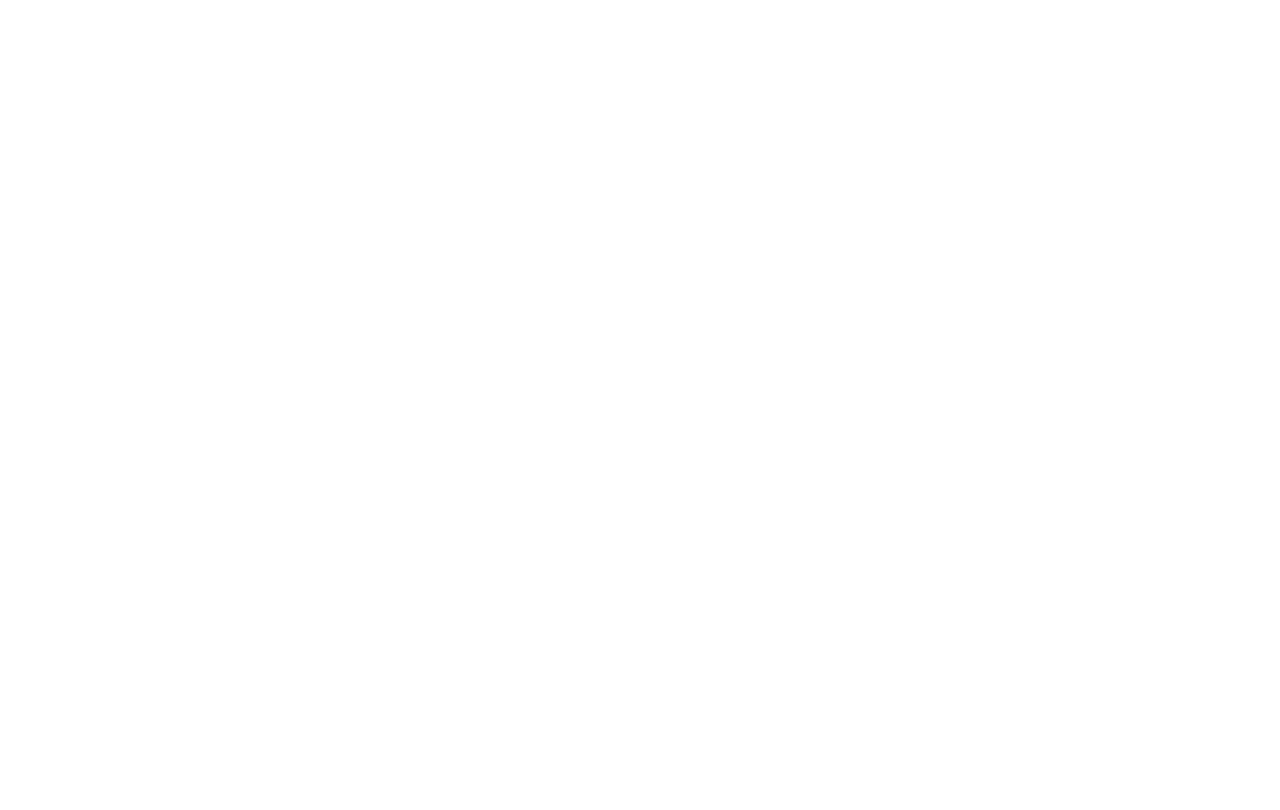
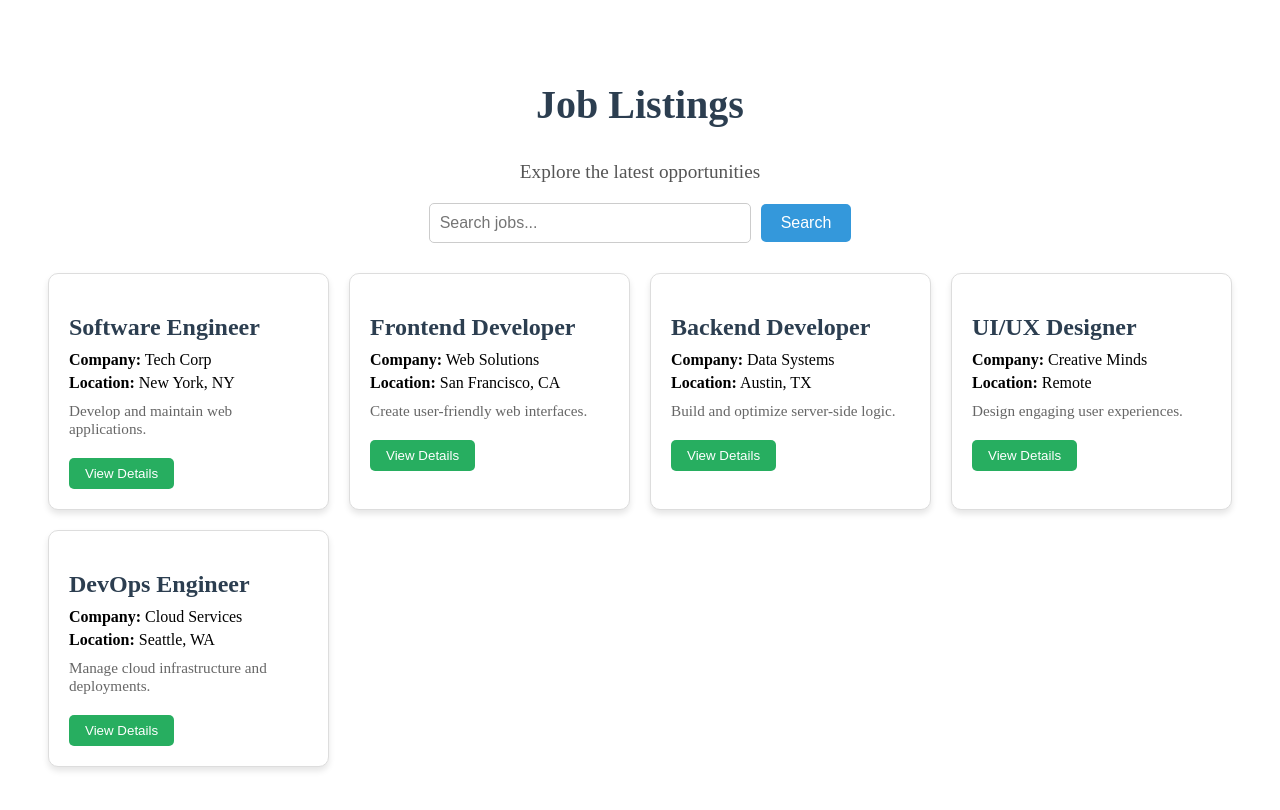
Before and after one commit to KKShaminda/Joblink, an Angular app in the folder joblink-frontend/: page /jobs in a window 1280 px wide. Before the commit this address led to /. Shown: the top 810 px of the page. Built offline with nearby package versions, Linux system fonts and the light colour scheme.

Commit message:
Building the Job Listings Page.

```diff
--- a/joblink-frontend/src/app/app.routes.ts
+++ b/joblink-frontend/src/app/app.routes.ts
@@ -1,6 +1,8 @@
 import { Routes } from '@angular/router';
 import { Landing } from './pages/landing/landing';
+import { JobListings } from './pages/job-listings/job-listings';
 
 export const routes: Routes = [
     { path: '', component: Landing },
+    { path: 'jobs', component: JobListings }
 ];
--- /dev/null
+++ b/joblink-frontend/src/app/pages/job-listings/job-listings.html
@@ -0,0 +1,25 @@
+<section class="job-listings">
+  <header>
+    <h1>Job Listings</h1>
+    <p>Explore the latest opportunities</p>
+  </header>
+
+  <div class="job-search">
+    <input type="text" placeholder="Search jobs..." [(ngModel)]="searchTerm" />
+    <button (click)="searchJobs()">Search</button>
+  </div>
+
+  <div class="jobs-grid" *ngIf="filteredJobs.length > 0; else noJobs">
+    <div class="job-card" *ngFor="let job of filteredJobs">
+      <h2>{{ job.title }}</h2>
+      <p><strong>Company:</strong> {{ job.company }}</p>
+      <p><strong>Location:</strong> {{ job.location }}</p>
+      <p class="desc">{{ job.description }}</p>
+      <button class="apply-btn">View Details</button>
+    </div>
+  </div>
+
+  <ng-template #noJobs>
+    <p class="no-jobs">No jobs found.</p>
+  </ng-template>
+</section>
--- /dev/null
+++ b/joblink-frontend/src/app/pages/job-listings/job-listings.scss
@@ -0,0 +1,96 @@
+.job-listings {
+  text-align: center;
+  padding: 40px;
+
+  header {
+    margin-bottom: 20px;
+
+    h1 {
+      font-size: 2.5rem;
+      color: #2c3e50;
+    }
+
+    p {
+      font-size: 1.2rem;
+      color: #555;
+    }
+  }
+
+  .job-search {
+    margin-bottom: 30px;
+
+    input {
+      padding: 10px;
+      font-size: 1rem;
+      width: 300px;
+      margin-right: 10px;
+      border: 1px solid #ccc;
+      border-radius: 5px;
+    }
+
+    button {
+      padding: 10px 20px;
+      font-size: 1rem;
+      background-color: #3498db;
+      color: white;
+      border: none;
+      border-radius: 5px;
+      cursor: pointer;
+
+      &:hover {
+        background-color: #2980b9;
+      }
+    }
+  }
+
+  .jobs-grid {
+    display: grid;
+    grid-template-columns: repeat(auto-fill, minmax(280px, 1fr));
+    gap: 20px;
+
+    .job-card {
+      background: #fff;
+      border: 1px solid #ddd;
+      border-radius: 10px;
+      padding: 20px;
+      box-shadow: 0 4px 6px rgba(0, 0, 0, 0.1);
+      text-align: left;
+
+      h2 {
+        font-size: 1.5rem;
+        margin-bottom: 10px;
+        color: #2c3e50;
+      }
+
+      p {
+        margin: 5px 0;
+      }
+
+      .desc {
+        margin-top: 10px;
+        font-size: 0.95rem;
+        color: #666;
+      }
+
+      .apply-btn {
+        margin-top: 15px;
+        padding: 8px 16px;
+        background-color: #27ae60;
+        color: white;
+        border: none;
+        border-radius: 5px;
+        cursor: pointer;
+
+        &:hover {
+          background-color: #1e8449;
+        }
+      }
+    }
+  }
+
+  .no-jobs {
+    color: #e74c3c;
+    font-size: 1.2rem;
+    margin-top: 20px;
+  }
+}
--- /dev/null
+++ b/joblink-frontend/src/app/pages/job-listings/job-listings.ts
@@ -0,0 +1,29 @@
+import { Component } from '@angular/core';
+import { FormsModule } from '@angular/forms';
+import { CommonModule } from '@angular/common';
+
+@Component({
+  selector: 'app-job-listings',
+  imports: [ FormsModule, CommonModule ],
+  templateUrl: './job-listings.html',
+  styleUrl: './job-listings.scss'
+})
+export class JobListings {
+  searchTerm : string = '';
+  jobs = [
+    { title: 'Software Engineer', company: 'Tech Corp', location: 'New York, NY', type: 'Full-time', description: 'Develop and maintain web applications.' },
+    { title: 'Frontend Developer', company: 'Web Solutions', location: 'San Francisco, CA', type: 'Part-time', description: 'Create user-friendly web interfaces.' },
+    { title: 'Backend Developer', company: 'Data Systems', location: 'Austin, TX', type: 'Contract', description: 'Build and optimize server-side logic.' },
+    { title: 'UI/UX Designer', company: 'Creative Minds', location: 'Remote', type: 'Full-time', description: 'Design engaging user experiences.' },
+    { title: 'DevOps Engineer', company: 'Cloud Services', location: 'Seattle, WA', type: 'Full-time', description: 'Manage cloud infrastructure and deployments.' }
+  ];
+  filteredJobs = [...this.jobs];
+
+  searchJobs() {
+    this.filteredJobs = this.jobs.filter(job =>
+      job.title.toLowerCase().includes(this.searchTerm.toLowerCase()) ||
+      job.company.toLowerCase().includes(this.searchTerm.toLowerCase()) ||
+      job.location.toLowerCase().includes(this.searchTerm.toLowerCase())
+    );
+  }
+}
```
Also changed, not shown: 1 other file (tests, documents, lock files or other folders).
